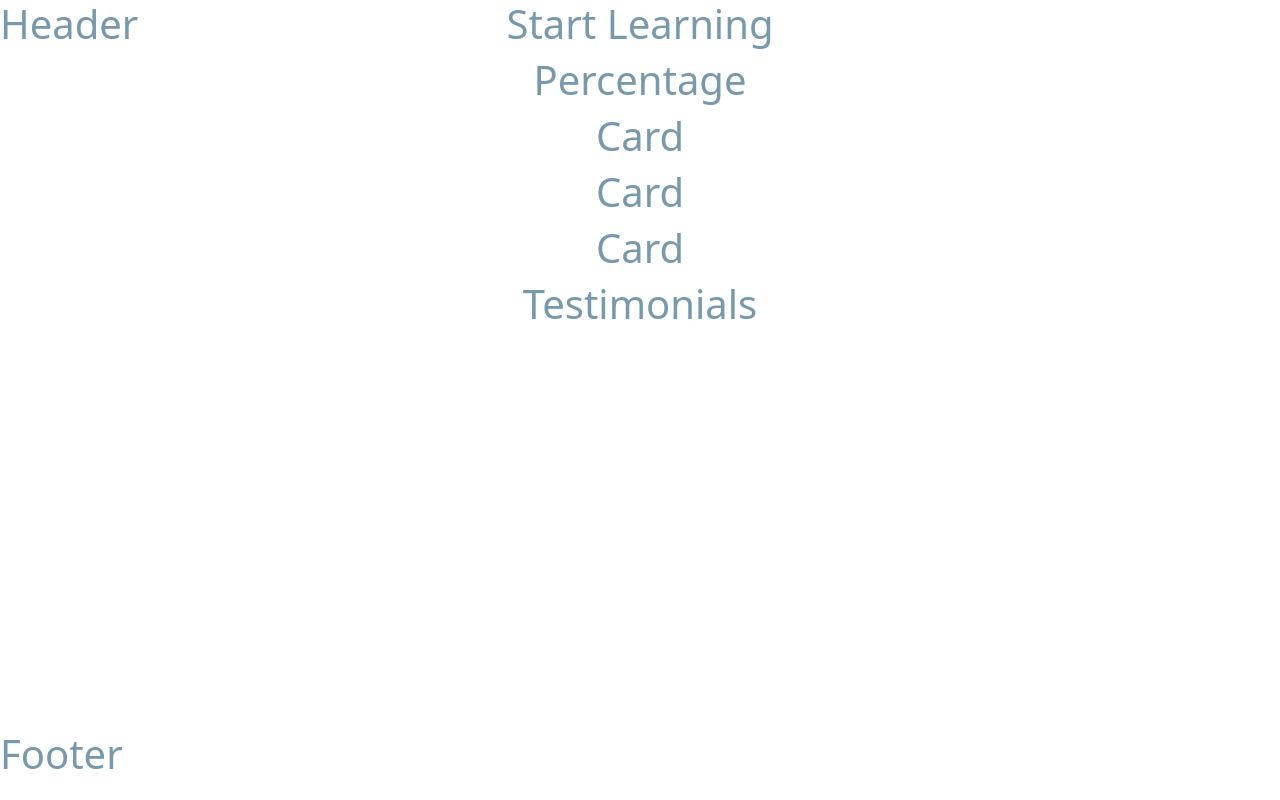
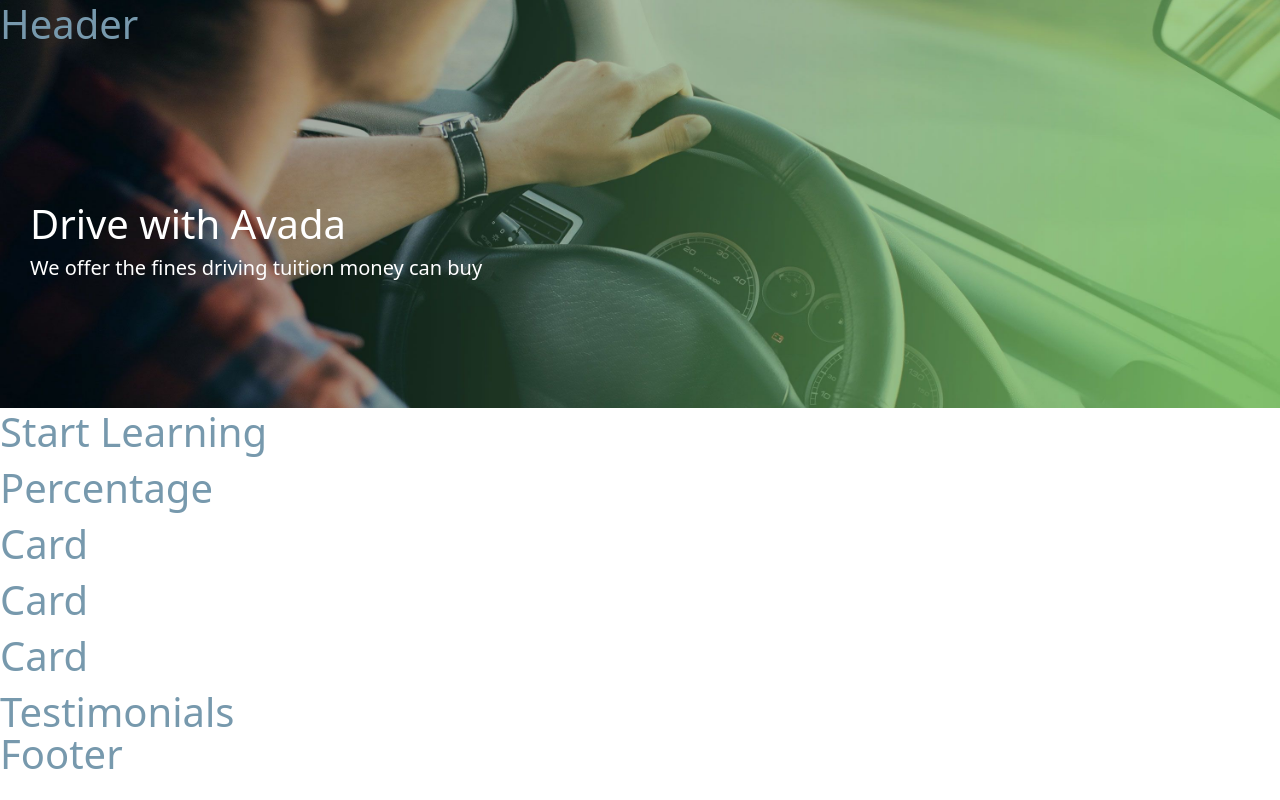
Before and after one commit to MiriamPecora/proj-html-vuejs, a Vue app: page / in a window 1280 px wide. Built offline with nearby package versions, Linux system fonts and the light colour scheme.

Commit message:
[UPD] created jumbotron section

```diff
--- a/src/pages/PageHome.vue
+++ b/src/pages/PageHome.vue
@@ -11,15 +11,27 @@
         AppPercentage,
         AppCard,
         AppTestimonials
+    },
+    methods: {
+        getImagesPath(image){
+            // prende in input il nome del file
+            return new URL("../assets/img/home/"+image, import.meta.url).href
+
+        }
     }
+
 }
 </script>
 
 <template>
 
     <!-- jumbotron section -->
-    <section id="jumbotron-section">
-
+    <section id="jumbotron-section" class="position-relative">
+        <img class="h-100 w-100 object-fit-cover position-absolute z-n1" :src="getImagesPath('homepage-hero-background.jpg')" alt="jumbotron-background">
+        <div class="content text-white">
+            <h1>Drive with Avada</h1>
+            <h5>We offer the fines driving tuition money can buy</h5>
+        </div>
     </section>
 
     <!-- behindWheel section -->
@@ -57,7 +69,12 @@
 </template>
 
 <style lang="scss" scoped>
-h1{
-    text-align: center;
+#jumbotron-section{
+
+    .content{
+        padding: 200px 30px 120px 30px;
+    }
 }
+
+
 </style>
```
